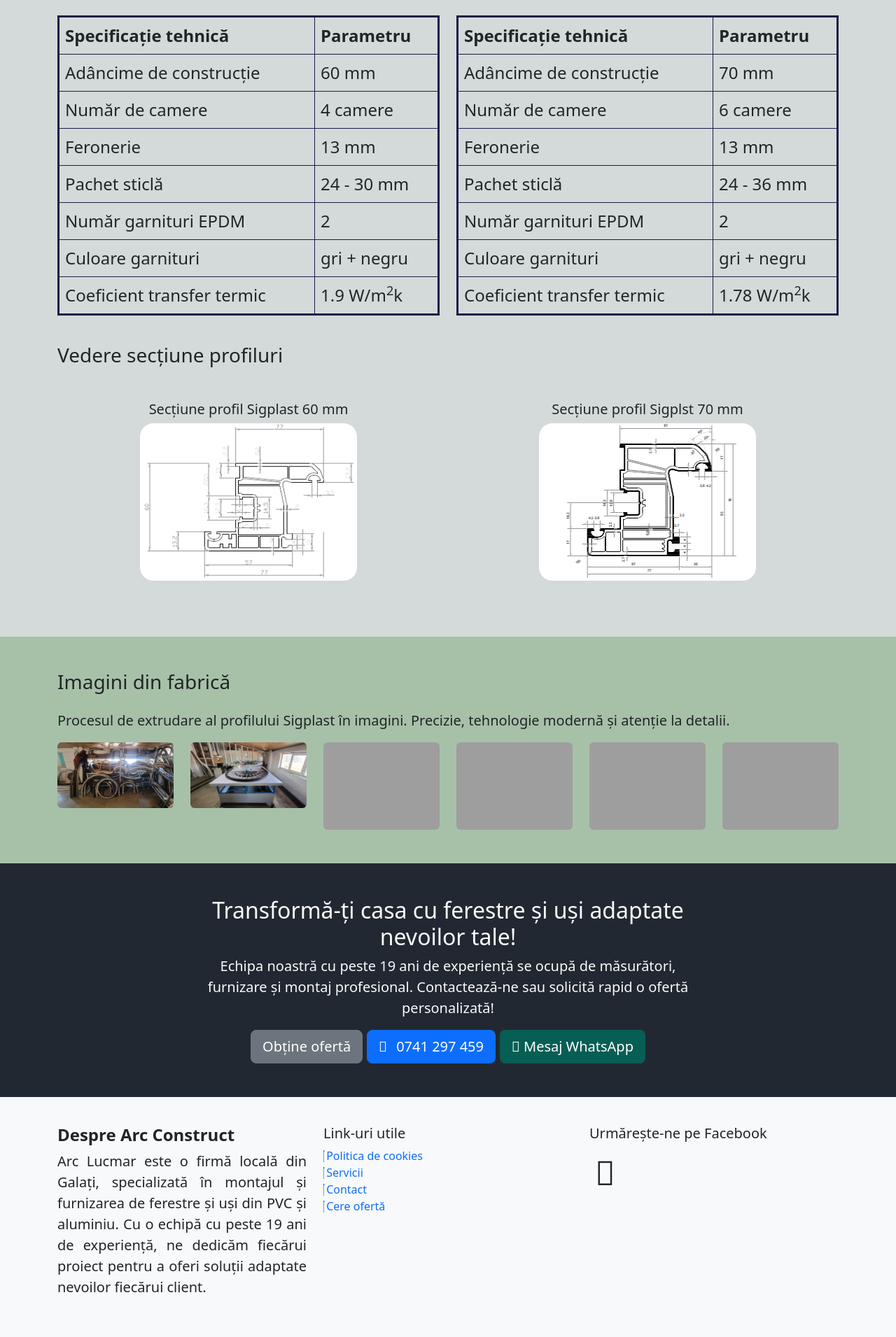
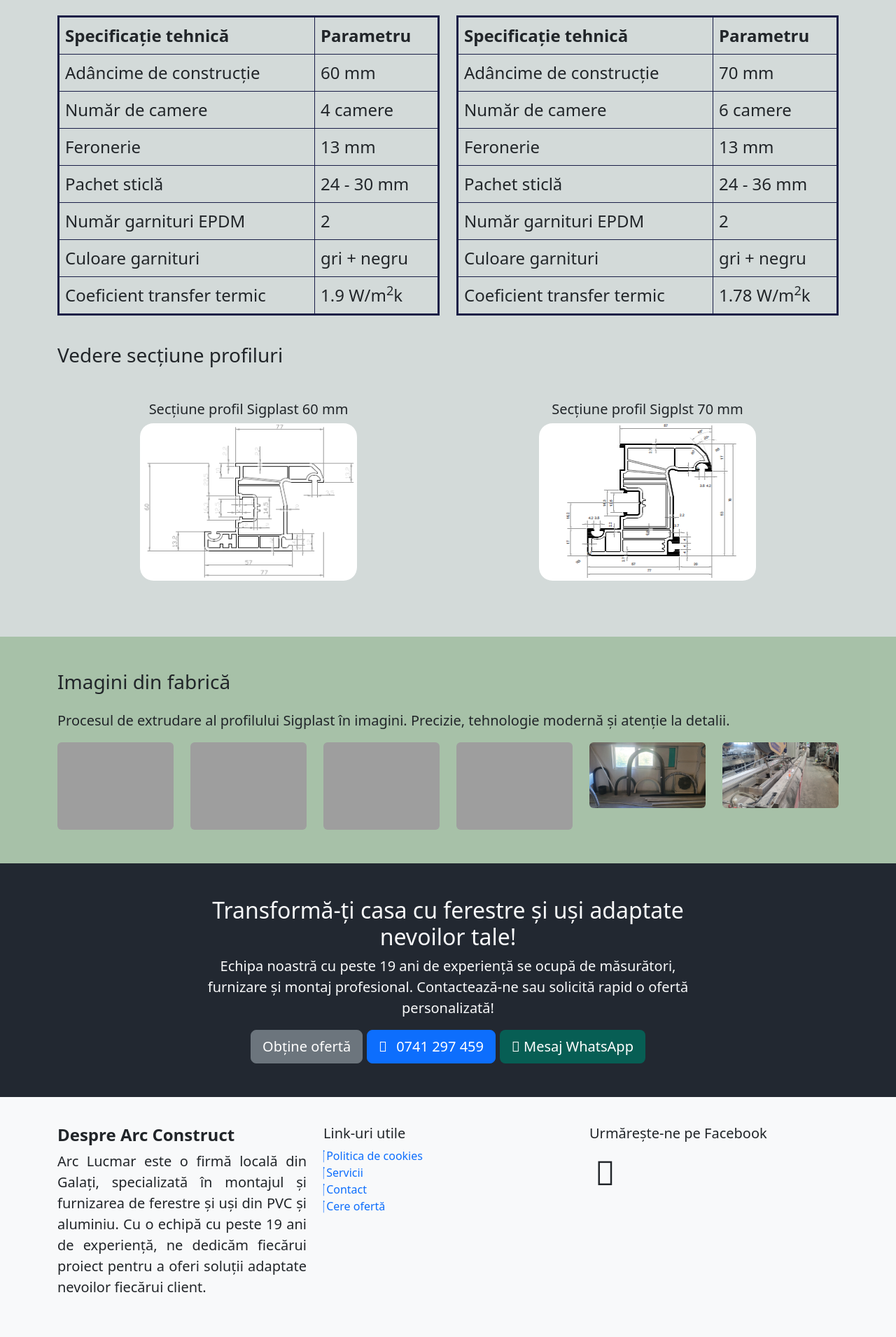
Before and after one commit to DanielDeaconescu/arc_lucmar, a PHP site: page /index.php in a window 1280 px wide. Shown: the part 1584-3495 px from the top of the page at 70% size. Run offline with PHP 8.4, Linux system fonts and the light colour scheme; style sheets or scripts are compiled from the project's sources; some libraries are stand-ins or nearby versions; grey boxes are pictures that could not be loaded.

Commit message:
further changes

```diff
--- a/components/factory-images.php
+++ b/components/factory-images.php
@@ -6,32 +6,20 @@
         </p>
         <div class="row">
             <div class="col-md-2">
-                <a href="./images/factory/factory1.jpg" data-lightbox="factory1">
-                    <img src="./images/factory/factory1.jpg" class="img-fluid landing-page-factory-image rounded"
+                <a href="./images/factory/factory3.jpg" data-lightbox="factory1">
+                    <img src="./images/factory/factory3.jpg" class="img-fluid landing-page-factory-image rounded"
                         alt="">
                 </a>
             </div>
             <div class="col-md-2">
-                <a href="./images/factory/factory2.jpg" data-lightbox="factory1">
-                    <img src="./images/factory/factory2.jpg" class="img-fluid rounded landing-page-factory-image"
+                <a href="./images/factory/factory7.jpg" data-lightbox="factory1">
+                    <img src="./images/factory/factory7.jpg" class="img-fluid rounded landing-page-factory-image"
                         alt="">
                 </a>
             </div>
             <div class="col-md-2">
-                <a href="./images/factory/factory3.jpg" data-lightbox="factory1">
-                    <img src="./images/factory/factory3.jpg" class="img-fluid rounded landing-page-factory-image"
-                        alt="">
-                </a>
-            </div>
-            <div class="col-md-2">
-                <a href="./images/factory/factory4.jpg" data-lightbox="factory1">
-                    <img src="./images/factory/factory4.jpg" class="img-fluid rounded landing-page-factory-image"
-                        alt="">
-                </a>
-            </div>
-            <div class="col-md-2">
-                <a href="./images/factory/factory5.jpg" data-lightbox="factory1">
-                    <img src="./images/factory/factory5.jpg" class="img-fluid rounded landing-page-factory-image"
+                <a href="./images/factory/factory8.jpg" data-lightbox="factory1">
+                    <img src="./images/factory/factory8.jpg" class="img-fluid rounded landing-page-factory-image"
                         alt="">
                 </a>
             </div>
@@ -41,6 +29,18 @@
                         alt="">
                 </a>
             </div>
+            <div class="col-md-2">
+                <a href="./images/factory/factory10.jpg" data-lightbox="factory1">
+                    <img src="./images/factory/factory10.jpg" class="img-fluid rounded landing-page-factory-image"
+                        alt="">
+                </a>
+            </div>
+            <div class="col-md-2">
+                <a href="./images/factory/factory1.jpg" data-lightbox="factory1">
+                    <img src="./images/factory/factory1.jpg" class="img-fluid rounded landing-page-factory-image"
+                        alt="">
+                </a>
+            </div>
 
         </div>
     </div>
```
Also changed, not shown: landingPageForm.php (+6 -2 lines), images/factory/factory1.jpg, images/factory/factory10.jpg, images/factory/factory11.jpg (deleted), images/factory/factory12.jpg (deleted), images/factory/factory2.jpg, 7 other files.
